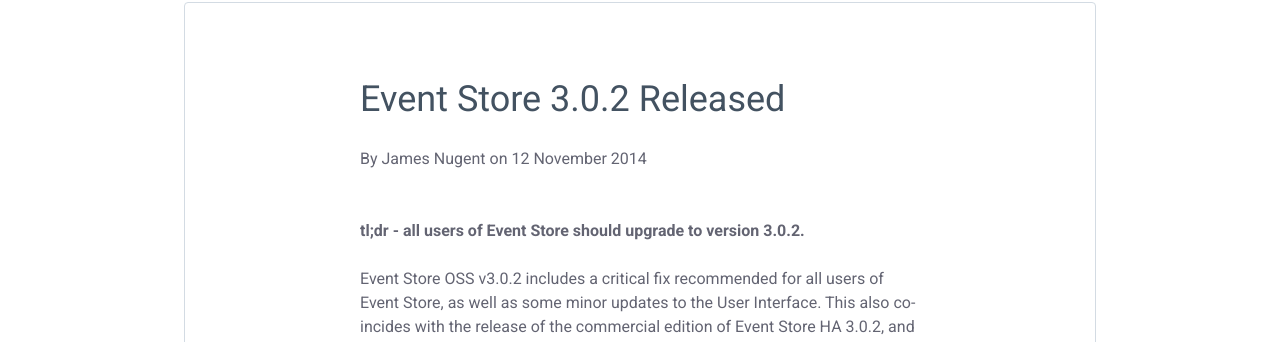
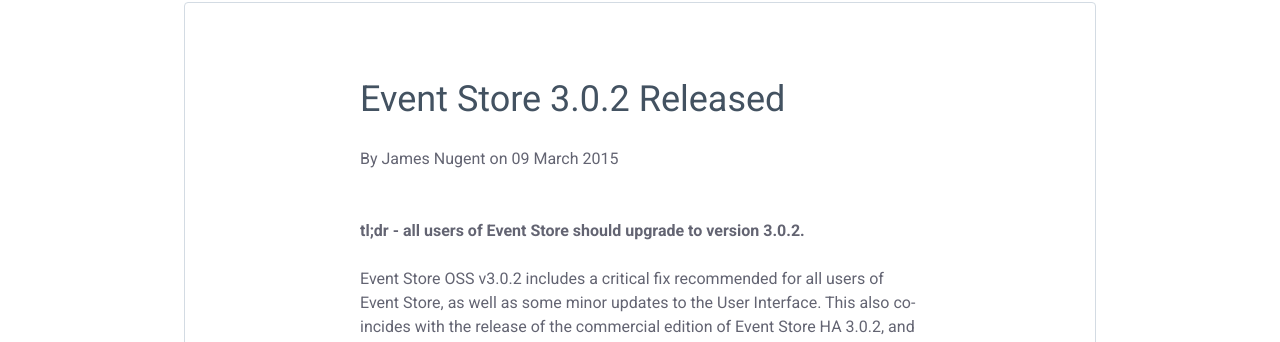
Before and after one commit to sandboxorg/geteventstore.com, a Jekyll site: the page built from _posts/2015-03-09-event-store-3.0.2-released.md, in a window 1280 px wide. Shown: the part 273-615 px from the top of the page. Built offline with Jekyll 4.4.1, drawn with Linux system fonts in a browser that asks for light colours; nearby versions of some CDN libraries; Markdown is read by kramdown in place of the engine named in the settings.

Commit message:
Correct date on post

```diff
--- a/_posts/2015-03-09-event-store-3.0.2-released.md
+++ b/_posts/2015-03-09-event-store-3.0.2-released.md
@@ -1,6 +1,6 @@
 ---
 title: "Event Store 3.0.2 Released"
-date: 2014-11-12T12:00Z
+date: 2015-03-09T12:00Z
 author: "James Nugent"
 layout: blog-post
 ---
```
